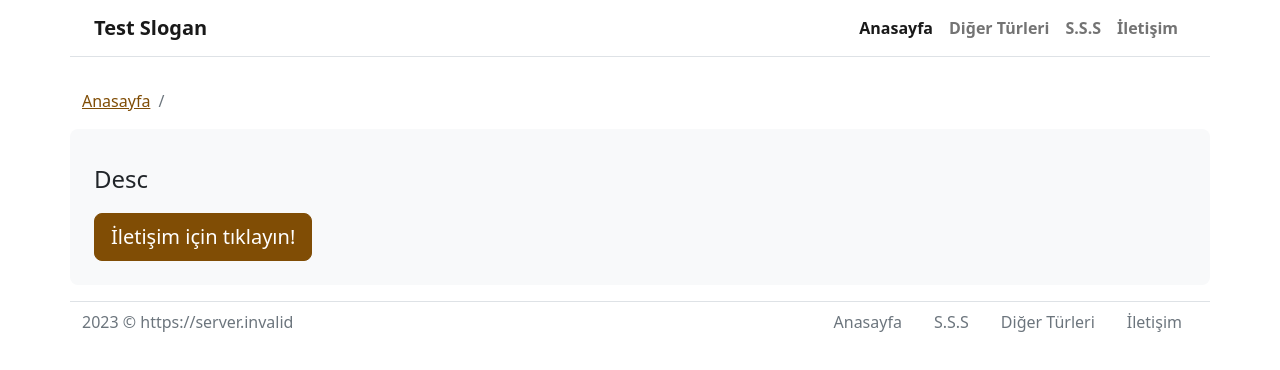
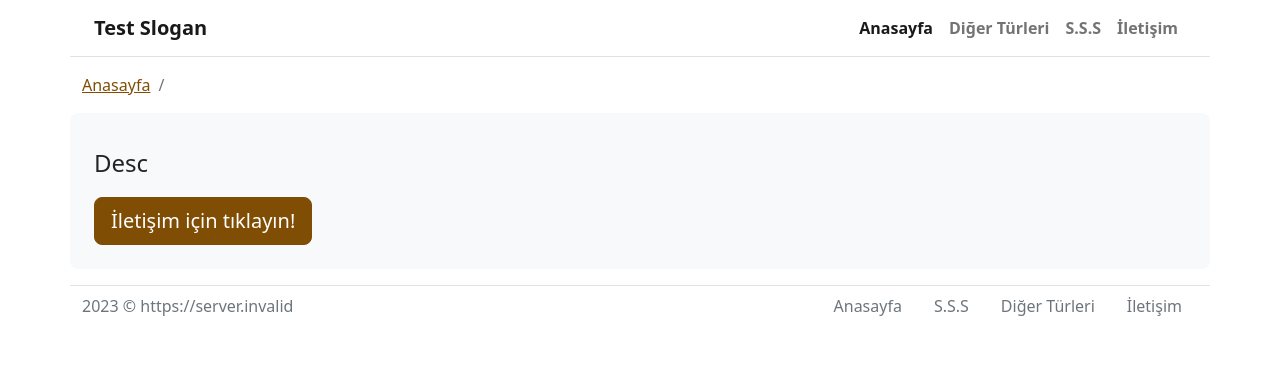
Before and after one commit to csslegal/test, a Next.js app: page / in a window 1280 px wide. Shown: the top 370 px of the page. Built offline with nearby package versions, Linux system fonts and the light colour scheme; no server answers.

Commit message:
breadcrumd düzenleme

```diff
--- a/components/Breadcrumb.js
+++ b/components/Breadcrumb.js
@@ -5,7 +5,7 @@ const siteUrl = process.env.NEXT_PUBLIC_SITE_URL;
 export default function Breadcrumb({ title }) {
   return (
     <>
-      <nav aria-label="breadcrumb" className="mt-4">
+      <nav aria-label="breadcrumb" className="mt-2">
         <ol className="breadcrumb ">
           <li className="breadcrumb-item">
             <Link href={`${siteUrl}/`}>Anasayfa</Link>
```
